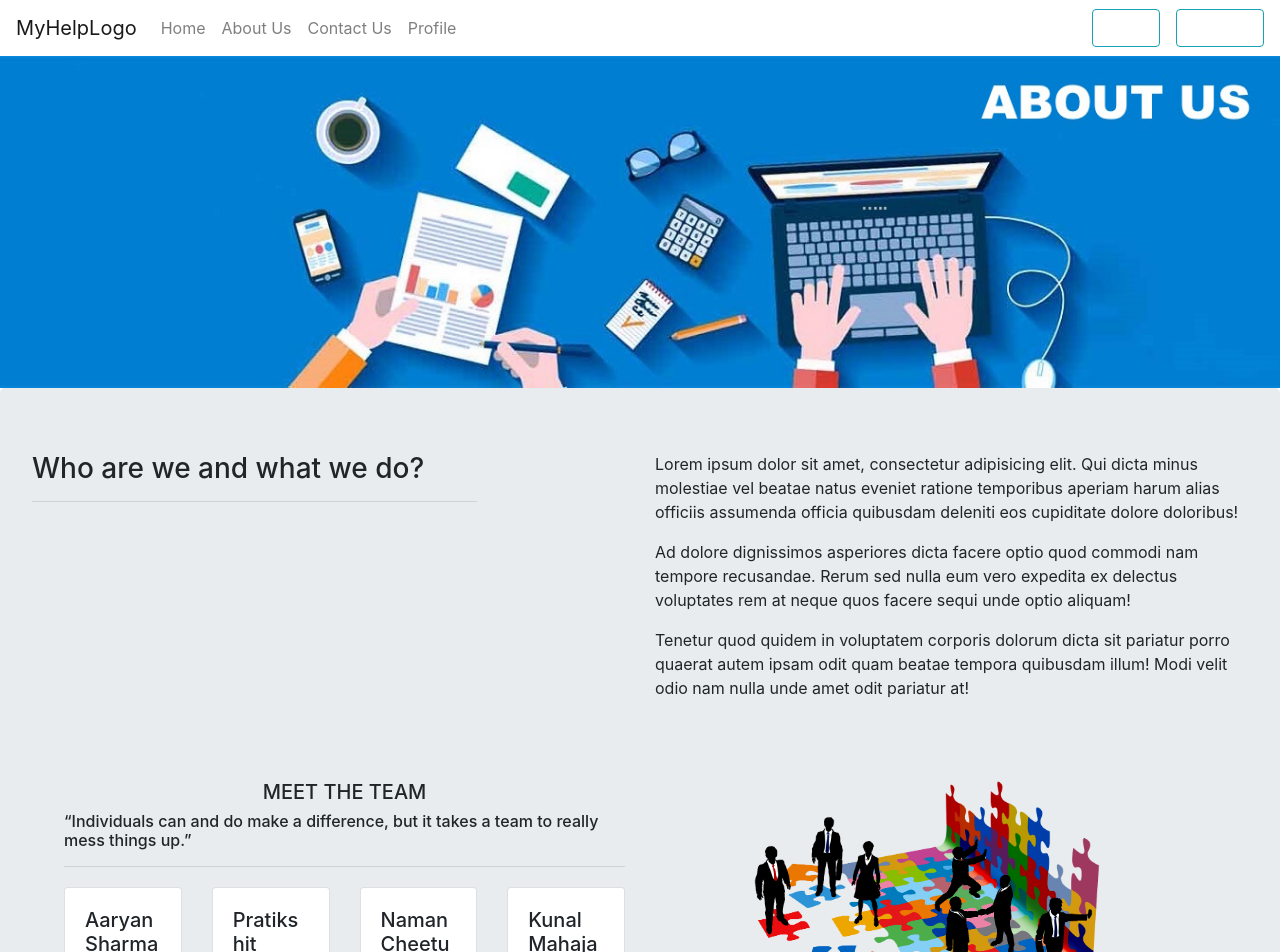
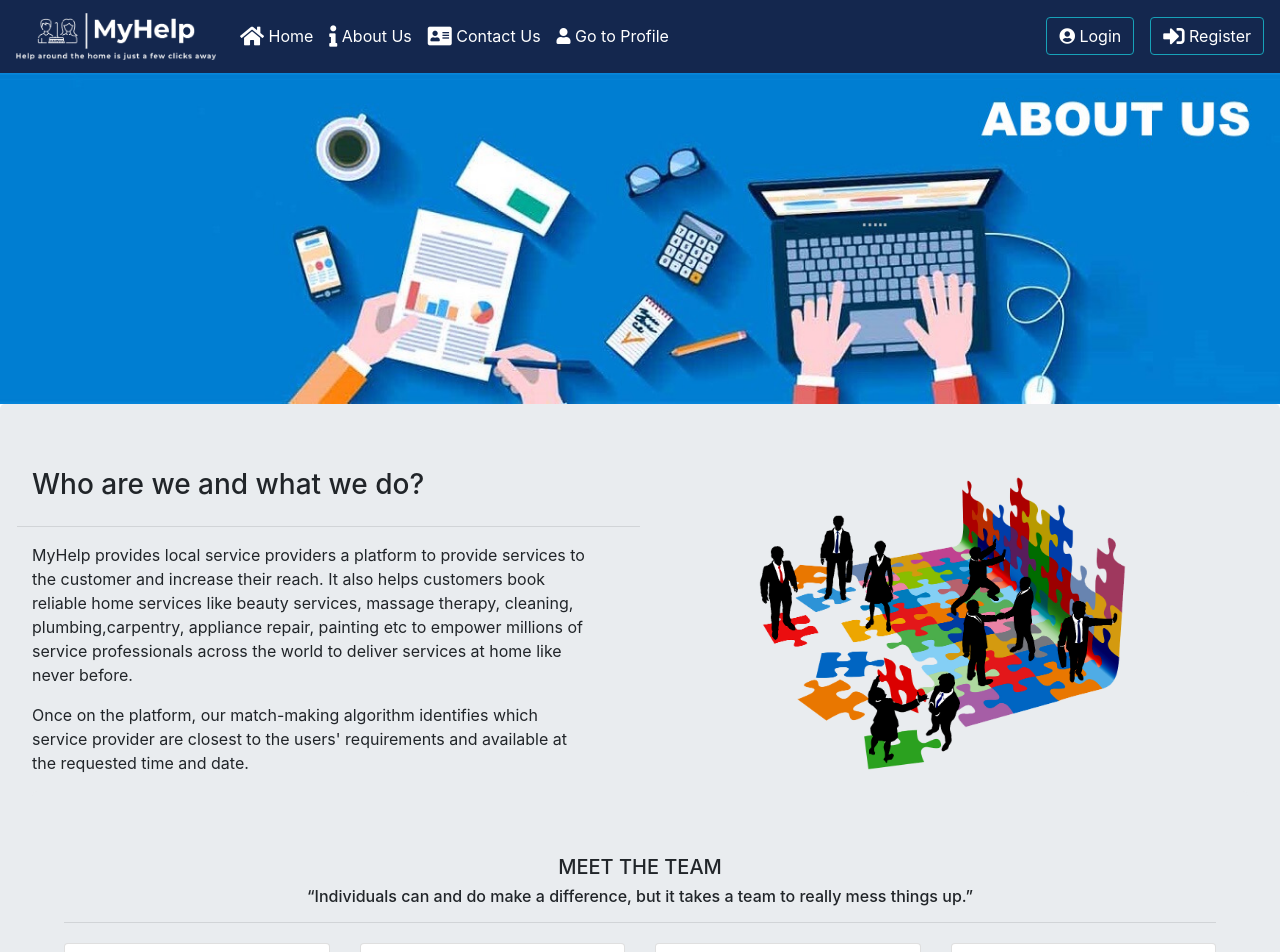
Before and after one commit to My-Help/MyHelp_Frontend, a React (Create React App) app: page /aboutus in a window 1280 px wide. Shown: the top 952 px of the page. Built offline with nearby package versions, Linux system fonts and the light colour scheme; no server answers.

Commit message:
Updated Design and CSS
Updated Design and CSS

```diff
--- a/src/App.css
+++ b/src/App.css
@@ -45,7 +45,9 @@
 }
 
 .leftNav{
-  background-color: rgb(233, 243, 242);
+  background-color: #14274e;
+  border-style: solid;
+  border-color: azure;
 }
 .leftNav {
   font-size: large;
@@ -66,9 +68,23 @@
   color: #eaeff3;
 }
 
-.col1{
-  color:"white"
+.navcol{
+  color:white
 }
-.NavbarToggler{
-  color:white;
+
+
+.head{
+  background-repeat:no-repeat;
+  background-position:bottom right;
+  width: 100%;
+  background-size: contain;
+
 }
+
+.demo-bg {
+  background-image: linear-gradient(to bottom, rgba(255,255,255,0.6) 0%,rgba(255,255,255,0.9) 100%), url(https://ps.w.org/ultimate-member/assets/banner-772x250.png?rev=2143172)
+}
+
+.boxsh{
+  box-shadow:0px 5px 25px rgba(0, 0, 0, 0.2);
+}
--- a/src/Components/AboutUs.js
+++ b/src/Components/AboutUs.js
@@ -11,52 +11,56 @@ class AboutUs extends Component{
             </div>
 
         <Jumbotron style={{margin:0}}>
-            <div>
+
             <div className="row">
-            <div className="col-lg-6">
-                <h3>Who are we and what we do?
-                    <hr className="w-75 float-left"/>
+            <div className="col-sm-6">
+                <div className="row">
+
+                <h3 className="container-fluid">Who are we and what we do?
                 </h3>
+                    <hr className="w-100"/>
 
                 </div>
-            <div className="col-lg-6">
+
+                <div className="row container-fluid">
                 <p>
-                Lorem ipsum dolor sit amet, consectetur adipisicing elit. Qui
-                dicta minus molestiae vel beatae natus eveniet ratione temporibus
-                aperiam harum alias officiis assumenda officia quibusdam deleniti
-                eos cupiditate dolore doloribus!
+                        MyHelp provides local service providers a platform to provide services to the customer and increase their reach. It also helps customers book reliable home services like beauty services, massage therapy, cleaning, plumbing,carpentry, appliance repair, painting etc to empower millions of service professionals across the world to deliver services at home like never before.
+
                         </p>
                         <p>
-                Ad dolore dignissimos asperiores dicta facere optio quod commodi
-                nam tempore recusandae. Rerum sed nulla eum vero expedita ex
-                delectus voluptates rem at neque quos facere sequi unde optio
-                aliquam!
-                </p>
-                <p>
-                Tenetur quod quidem in voluptatem corporis dolorum dicta sit
-                pariatur porro quaerat autem ipsam odit quam beatae tempora
-                quibusdam illum! Modi velit odio nam nulla unde amet odit pariatur
-                at!
+                        Once on the platform, our match-making algorithm identifies which service provider are closest to the users' requirements and available at the requested time and date.
                         </p>
                 </div>
+
+
+
             </div>
+            <div className='offset-1 col-sm-5 mt-2'>
+                <img className="w-75" src="./images/team.png" alt="" />
+                </div>
+            <div className="row">
+
+
+            </div>
+
             </div>
         <Jumbotron style={{margin:0}}>
         <div className="row">
-          <div className="col-md-6 ">
+          <div className="col-sm-12 ">
             <h5 className="d-flex justify-content-center">MEET THE TEAM</h5>
-            <h6>
+            <h6 className="d-flex justify-content-center">
               “Individuals can and do make a difference, but it takes a team to
               really mess things up.”
+            </h6>
 
             <hr className="w-90"/>
-            </h6>
+
             <div className="row">
                 <div className="col-md-3 mt-1">
                     <div className="card">
                     <div className="card-body">
                         <h5 className="card-title">Aaryan Sharma</h5>
-                        <p className="card-text">Role</p>
+                        <p className="card-text">Full Stack Web Developer</p>
                         <a href="https://www.linkedin.com/in/aaryan-sharma/" target="_blank">
                             <i className="fab fa-linkedin-square fa-2x" aria-hidden="true"></i>
                         </a>
@@ -70,7 +74,7 @@ class AboutUs extends Component{
                     <div className="card">
                     <div className="card-body">
                         <h5 className="card-title">Pratikshit Agrahari</h5>
-                        <p className="card-text">Role</p>
+                        <p className="card-text">Frontend Developer</p>
                         <a href="https://www.linkedin.com/in/pratikshitagrahari/" target="_blank">
                             <i className="fab fa-linkedin-square fa-2x" aria-hidden="true"></i>
                         </a>
@@ -84,7 +88,7 @@ class AboutUs extends Component{
                     <div className="card">
                     <div className="card-body">
                         <h5 className="card-title">Naman Cheetu</h5>
-                        <p className="card-text">Role</p>
+                        <p className="card-text">Frontend Developer</p>
                         <a href="https://www.linkedin.com/in/naman-cheetu-135455188/" target="_blank">
                             <i className="fab fa-linkedin-square fa-2x" aria-hidden="true"></i>
                         </a>
@@ -98,7 +102,7 @@ class AboutUs extends Component{
                     <div className="card">
                     <div className="card-body">
                         <h5 className="card-title">Kunal Mahajan</h5>
-                        <p className="card-text">Role</p>
+                        <p className="card-text">Backend Developer</p>
                         <a href="https://www.linkedin.com/in/kunal-mahajan-431b97189/" target="_blank">
                             <i className="fab fa-linkedin-square fa-2x" aria-hidden="true"></i>
                         </a>
@@ -111,9 +115,7 @@ class AboutUs extends Component{
 
             </div>
           </div>
-          <div className='offset-1 col-lg-5'>
-            <img className="w-75" src="./images/team.png" alt="" />
-          </div>
+
         </div>
       </Jumbotron>
       </Jumbotron>
--- a/src/Components/CustomerLeftNav.js
+++ b/src/Components/CustomerLeftNav.js
@@ -22,20 +22,28 @@ export default class CustomerLeftNav extends Component {
     return (
       <div className="leftNav container-fluid">
         <Navbar light expand="md" className="me" >
-          <NavbarToggler onClick={this.toggleNav} />
+          <NavbarToggler style={{backgroundColor:"white"}} onClick={this.toggleNav} />
           <Collapse isOpen={this.state.isNavOpen} navbar >
             <Nav navbar className="flex-column">
               <NavItem>
                 <Link className="nav-link" to="/Customer/Profile">
-                  Profile
+                  <span className="navcol">
+                  <i class="fa fa-user" aria-hidden="true"></i> Profile
+                  </span>
                 </Link>
               </NavItem>
               <NavItem>
-                <Link className="nav-link" to="/Customer/Bookings">Your Bookings
+                <Link className="nav-link" to="/Customer/Bookings">
+                <span className="navcol">
+                <i class="far fa-file-alt"></i> Your Bookings
+                  </span>
                 </Link>
               </NavItem>
               <NavItem>
-                <Link className="nav-link" to="/Customer/services">Services
+                <Link className="nav-link" to="/Customer/services">
+                <span className="navcol">
+                <i class="fab fa-servicestack"></i> Services
+                  </span>
                 </Link>
               </NavItem>
             </Nav>
--- a/src/Components/Footer.js
+++ b/src/Components/Footer.js
@@ -1,4 +1,5 @@
-import React from 'react'
+import React from 'react';
+import { Link } from 'react-router-dom';
 
 function Footer() {
     return (
@@ -12,7 +13,7 @@ function Footer() {
 
                     <a href="#" className="social-icon" target="_blank" ><i className="fab fa-linkedin-in fa-2x"></i></a>
 
-                    <a href="mailto:#" className="social-icon"><i className="fa fa-envelope fa-2x" target="_blank"></i></a>
+                    <a href="mailto:MyHelpPEC@gmail.com" className="social-icon"><i className="fa fa-envelope fa-2x" target="_blank"></i></a>
 
                 </div>
             </div>
--- a/src/Components/Home.js
+++ b/src/Components/Home.js
@@ -8,7 +8,7 @@ class Home extends Component{
             <>
 
         <Header/>
-        <Jumbotron className="container-fluid">
+        <Jumbotron  className="container-fluid " style={{backgroundColor:"white"}}>
             <div className="row">
                 <div className="col-12">
                     <h4 className="d-flex justify-content-center"> Services We Provide </h4>
@@ -17,41 +17,32 @@ class Home extends Component{
             </div>
             <div className="row ">
                 <div className="col-md-4 mt-3 ">
-                    <div className="card ">
+                    <div className="card head" style={{backgroundImage:`url(./images/Plumber.png)`,boxShadow:"0px 5px 25px rgba(0, 0, 0, 0.2)"}}>
                         <div className="card-body">
                             <div className="row">
-                                <h5 className="card-title col-6 container-fluid">Plumber</h5>
+                                <h5 className="card-title col-6 mb-5" >Plumber</h5>
                             </div>
-                            <h6 className="card-subtitle mb-2 text-muted">Card subtitle</h6>
-                            <p className="card-text">
-                            Content
-                            </p>
+
                             <a href="/PlumberView" className="card-link">Details</ a>
                         </div>
                         </div>
                 </div>
 
                 <div className="col-md-4 mt-3">
-                    <div className="card">
+                    <div className="card head" style={{backgroundImage:`url(./images/Carpenter.png)`,boxShadow:"0px 5px 25px rgba(0, 0, 0, 0.2)"}}>
                         <div className="card-body">
-                            <h5 className="card-title">Carpenter</h5>
-                            <h6 className="card-subtitle mb-2 text-muted">Card subtitle</h6>
-                            <p className="card-text">
-                            Content
-                            </p>
+                            <h5 className="card-title mb-5">Carpenter</h5>
+
                             <a href="/CarpenterView" className="card-link">Details</ a>
                         </div>
                         </div>
                 </div>
 
                 <div className="col-md-4 mt-3 ">
-                        <div className="card">
+                        <div className="card head" style={{backgroundImage:`url(./images/Elec.png)`,boxShadow:"0px 5px 25px rgba(0, 0, 0, 0.2)"}}>
                         <div className="card-body">
-                            <h5 className="card-title">Electrician</h5>
-                            <h6 className="card-subtitle mb-2 text-muted">Card subtitle</h6>
-                            <p className="card-text">
-                            Content
-                            </p>
+                            <h5 className="card-title mb-5">Electrician</h5>
+
                             <a href="/ElectricianView" className="card-link">Details</ a>
                         </div>
                     </div>
@@ -61,39 +52,30 @@ class Home extends Component{
             </div>
             <div className="row ">
                 <div className="col-md-4 mt-3 ">
-                    <div className="card ">
+                    <div className="card head " style={{backgroundImage:`url(./images/AC.png)`,boxShadow:"0px 5px 25px rgba(0, 0, 0, 0.2)"}}>
                         <div className="card-body">
-                            <h5 className="card-title">AC Service/Repair</h5>
-                            <h6 className="card-subtitle mb-2 text-muted">Card subtitle</h6>
-                            <p className="card-text">
-                            Content
-                            </p>
+                            <h5 className="card-title mb-5">AC Service/Repair</h5>
+
                             <a href="/ACView" className="card-link">Details</ a>
                         </div>
                         </div>
                 </div>
 
                 <div className="col-md-4 mt-3">
-                    <div className="card">
+                    <div className="card head" style={{backgroundImage:`url(./images/barber.png)`,boxShadow:"0px 5px 25px rgba(0, 0, 0, 0.2)"}}>
                         <div className="card-body">
-                            <h5 className="card-title">Barber</h5>
-                            <h6 className="card-subtitle mb-2 text-muted">Card subtitle</h6>
-                            <p className="card-text">
-                            Content
-                            </p>
+                            <h5 className="card-title mb-5">Barber</h5>
+
                             <a href="/BarberView" className="card-link">Details</ a>
                         </div>
                         </div>
                 </div>
 
                 <div className="col-md-4 mt-3 ">
-                        <div className="card">
+                        <div className="card head" style={{backgroundImage:`url(./images/Repair.png)`,boxShadow:"0px 5px 25px rgba(0, 0, 0, 0.2)"}}>
                         <div className="card-body">
-                            <h5 className="card-title">Appliance Repair</h5>
-                            <h6 className="card-subtitle mb-2 text-muted">Card subtitle</h6>
-                            <p className="card-text">
-                            Content
-                            </p>
+                            <h5 className="card-title mb-5">Appliance Repair</h5>
+
                             <a href="/ApplianceView" className="card-link">Details</ a>
                         </div>
                     </div>
--- a/src/Components/Navbar.js
+++ b/src/Components/Navbar.js
@@ -34,38 +34,39 @@ class Navbar1 extends Component{
             }
         return(
 
-            <Navbar light  expand="sm">
+            <Navbar light style={{backgroundColor:"#14274e"}}   expand="sm">
                     <NavbarBrand href="/home">
-                        MyHelpLogo
+                    <img src="./images/my help logo light.png" width="200"
+                                alt="MyHelpLogo" />
                     </NavbarBrand>
-                        <NavbarToggler  onClick={this.toggleNav} />
-                        <Collapse   isOpen={this.state.isNavOpen} navbar>
+                        <NavbarToggler style={{backgroundColor:"white"}}  onClick={this.toggleNav} />
+                        <Collapse  isOpen={this.state.isNavOpen} navbar>
                             <ul className="navbar-nav mr-auto" >
                                 <li className="nav-item ">
                                     <Link className="nav-link"  to="/home">
-                                        <span >
-                                            Home
+                                        <span className="navcol" >
+                                        <span className="fa fa-home fa-lg"></span> Home
                                         </span>
                                     </Link>
                                     </li>
                                     <li className="nav-item">
                                     <Link className="nav-link" to="/aboutus">
-                                        <span >
-                                        About Us
+                                        <span  className="navcol">
+                                        <span className="fa fa-info fa-lg"></span> About Us
                                         </span>
                                     </Link>
                                     </li>
                                     <li className="nav-item">
                                     <Link className="nav-link" to="/contactus">
-                                        <span >
-                                        Contact Us
+                                        <span className="navcol" >
+                                        <span className="fa fa-address-card fa-lg"></span> Contact Us
                                         </span>
                                     </Link>
                                     </li>
                                     <li className="nav-item">
                                         <Link className="nav-link" to="/Login">
-                                            <span>
-                                            Profile
+                                            <span className="navcol">
+                                            <i class="fa fa-user" aria-hidden="true"></i> Go to Profile
                                             </span>
                                         </Link>
                                     </li>
@@ -81,8 +82,9 @@ class Navbar1 extends Component{
 
 function LoginButton(props) {
     return (
-    <><Link className="btn btn-outline-info my-2 my-sm-0" to="/Login" style={{color:"white"}}> Login</Link>
-    <Link className="btn btn-outline-info my-2 my-sm-0 ml-3" to="/register" style={{color:"white"}}> Register </Link></> );
+    <><Link className="btn btn-outline-info my-2 my-sm-0" to="/Login" style={{color:"white"}}>
+        <i class="fa fa-user-circle" aria-hidden="true"></i> Login</Link>
+    <Link className="btn btn-outline-info my-2 my-sm-0 ml-3" to="/register" style={{color:"white"}}> <span className="fa fa-sign-in-alt fa-lg"></span> Register </Link></> );
 }
 
 function LogoutButton(props) {
--- a/src/Components/ServiceProviderLeftNav.js
+++ b/src/Components/ServiceProviderLeftNav.js
@@ -20,21 +20,30 @@ export default class ServiceProviderLeftNav extends Component {
   render() {
     return (
       <div className="leftNav container-fluid">
-        <Navbar light expand="md" className="me" >
-          <NavbarToggler onClick={this.toggleNav} />
+        <Navbar light expand="sm" className="me" >
+          <NavbarToggler style={{backgroundColor:"white"}} onClick={this.toggleNav} />
           <Collapse isOpen={this.state.isNavOpen} navbar >
             <Nav navbar className="flex-column">
               <NavItem>
                 <Link className="nav-link" to="/ServiceProvider/Profile">
-                  Profile
+                  <span className="navcol">
+                  <i class="fa fa-user" aria-hidden="true"></i> Profile
+                  </span>
               </Link>
               </NavItem>
               <NavItem>
-                <Link className="nav-link" to="/ServiceProvider/Bookings">Bookings
+                <Link className="nav-link" to="/ServiceProvider/Bookings">
+                <span className="navcol">
+                <i class="far fa-file-alt"></i> Bookings
+                  </span>
               </Link>
               </NavItem>
               <NavItem>
-                <Link className="nav-link" to="/ServiceProvider/Bookings Rejection">Bookings Rejection</Link>
+                <Link className="nav-link" to="/ServiceProvider/Bookings Rejection">
+                <span className="navcol">
+                <i class="fas fa-trash-alt    "></i> Bookings Rejection
+                  </span>
+                </Link>
               </NavItem>
             </Nav>
           </Collapse>
--- a/src/Components/ServicesComponent.js
+++ b/src/Components/ServicesComponent.js
@@ -15,39 +15,30 @@ class Services extends Component{
             </div>
             <div className="row ">
                 <div className="col-md-4 mt-3 ">
-                    <div className="card ">
+                    <div className="card head boxsh" style={{backgroundImage:`url(https://i.ibb.co/HgK7B3f/Plumber.png)`}}>
                         <div className="card-body">
-                            <h5 className="card-title">Plumber</h5>
-                            <h6 className="card-subtitle mb-2 text-muted">Card subtitle</h6>
-                            <p className="card-text">
-                            Content
-                            </p>
+                            <h5 className="card-title mb-5">Plumber</h5>
+
                             <Link to="/Customer/Plumbers" className="card-link">Details</ Link>
                         </div>
                         </div>
                 </div>
 
                 <div className="col-md-4 mt-3">
-                    <div className="card">
+                    <div className="card head boxsh" style={{backgroundImage:`url(https://i.ibb.co/M2gxKzJ/Carpenter.png)`}}>
                         <div className="card-body">
-                            <h5 className="card-title">Carpenter</h5>
-                            <h6 className="card-subtitle mb-2 text-muted">Card subtitle</h6>
-                            <p className="card-text">
-                            Content
-                            </p>
+                            <h5 className="card-title mb-5">Carpenter</h5>
+
                             <Link to="/Customer/Carpenters" className="card-link">Details</ Link>
                         </div>
                         </div>
                 </div>
 
                 <div className="col-md-4 mt-3 ">
-                        <div className="card">
+                        <div className="card head boxsh" style={{backgroundImage:`url(https://i.ibb.co/L0MtKKt/Elec.png)`}}>
                         <div className="card-body">
-                            <h5 className="card-title">Electrician</h5>
-                            <h6 className="card-subtitle mb-2 text-muted">Details</h6>
-                            <p className="card-text">
-                            Content
-                            </p>
+                            <h5 className="card-title mb-5">Electrician</h5>
+
                             <Link to="/Customer/Electricians" className="card-link">Details</ Link>
                         </div>
                     </div>
@@ -57,39 +48,30 @@ class Services extends Component{
             </div>
             <div className="row ">
                 <div className="col-md-4 mt-3 ">
-                    <div className="card ">
+                    <div className="card head boxsh" style={{backgroundImage:`url(https://i.ibb.co/qFPV9GG/AC.png)`}}>
                         <div className="card-body">
-                            <h5 className="card-title">AC Service/Repair</h5>
-                            <h6 className="card-subtitle mb-2 text-muted">Details</h6>
-                            <p className="card-text">
-                            Content
-                            </p>
+                            <h5 className="card-title mb-5">AC Service/Repair</h5>
+
                             <Link to="/Customer/AC ServiceRepair" className="card-link">Details</ Link>
                         </div>
                         </div>
                 </div>
 
                 <div className="col-md-4 mt-3">
-                    <div className="card">
+                    <div className="card head boxsh" style={{backgroundImage:`url(https://i.ibb.co/xH99m7D/Barber.png)`}}>
                         <div className="card-body">
-                            <h5 className="card-title">Barber</h5>
-                            <h6 className="card-subtitle mb-2 text-muted">Card subtitle</h6>
-                            <p className="card-text">
-                            Content
-                            </p>
+                            <h5 className="card-title mb-5">Barber</h5>
+
                             <Link to="/Customer/Barbers" className="card-link">Details</ Link>
                         </div>
                         </div>
                 </div>
 
                 <div className="col-md-4 mt-3 ">
-                        <div className="card">
+                        <div className="card head boxsh" style={{backgroundImage:`url(https://i.ibb.co/BnjBsNR/Repair.png)`}}>
                         <div className="card-body">
-                            <h5 className="card-title">Appliance Repair</h5>
-                            <h6 className="card-subtitle mb-2 text-muted">Card subtitle</h6>
-                            <p className="card-text">
-                            Content
-                            </p>
+                            <h5 className="card-title mb-5">Appliance Repair</h5>
+
                             <Link to="/Customer/Appliance Repair" className="card-link">Details</ Link>
                         </div>
                     </div>
```
Also changed, not shown: src/Components/Contactus.js (+7 -8 lines), src/Components/Header.js (+9 -6 lines), src/Components/LoginForm.js (+6 -1 lines), src/Components/Register.js (+23 -4 lines). Lines whose indentation alone changed are shown as unchanged.
